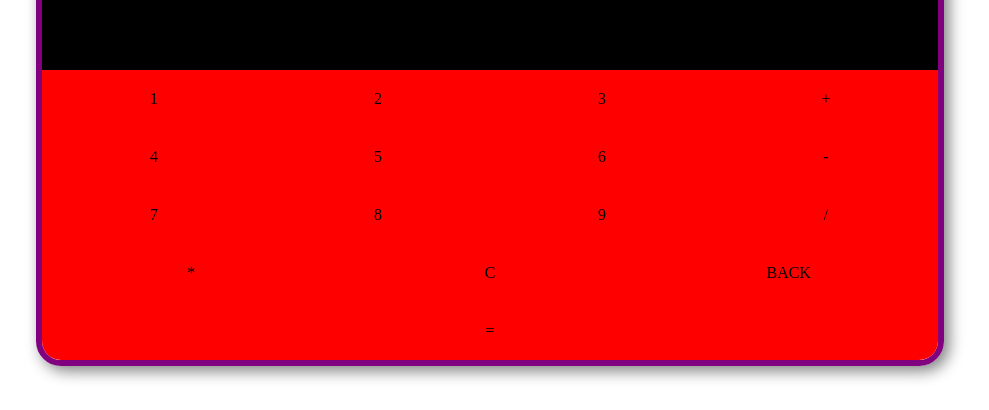
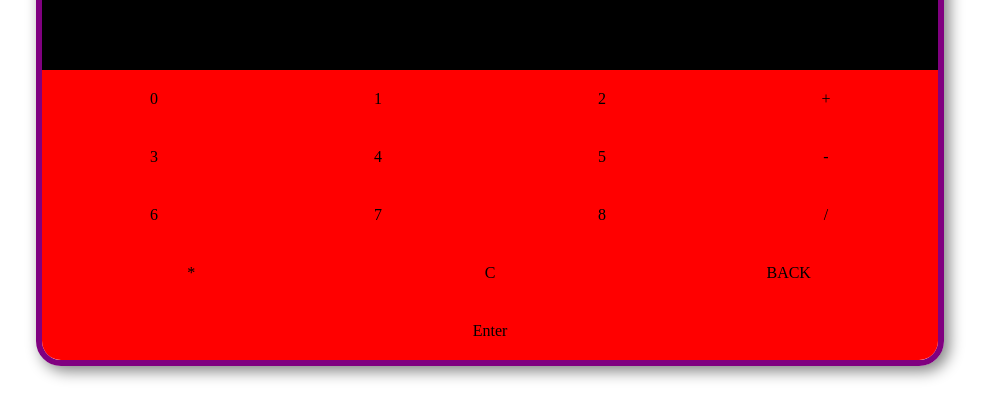
Before and after one commit to craftsmaker/omni-calculator, a React (Create React App) app in the folder Desktop/: page / in a window 1280 px wide. Shown: the part 345-755 px from the top of the page, without its empty margins (150-1139 px from the left). Built offline with nearby package versions, Linux system fonts and the light colour scheme.

Commit message:
Desktop: Key bugs fixed and code refactored

```diff
--- a/Desktop/src/App.js
+++ b/Desktop/src/App.js
@@ -1,24 +1,32 @@
-import React, {useState} from 'react';
+import React, {useState,useEffect} from 'react';
 import './style.css'
 
 function App(){
   const [val,setVal] = useState('');
+  const [keyValue, setKeyValue] = useState("");
 
   function handleChange(value){
     setVal(value);
+    setKeyValue("");
   }
 
   function handleKeyPressed(e){
     const key = e.key;
 
-    if (isValid(key)){
-      setVal(val + key);
+    if (isValided(key)){
+      if (key === "Enter")
+      {
+        setKeyValue("Enter");
+      }
+      else{
+        setVal(val + key);
+      }
     }
   }
 
-  function isValid(key){
-    return ["1","2","3","4","5","6","7","8","9"].some(value => value === key)
-       || ["+","-","/","*"].some(value => value === key) ? true : false
+  function isValided(key){
+    return ["0","1","2","3","4","5","6","7","8","9"].some(value => value === key)
+       || ["+","-","/","*","Enter"].some(value => value === key) ? true : false
   }
 
   return (
@@ -31,7 +39,7 @@ function App(){
           </div>
         </div>
 
-        <Buttons value={val} onChange={handleChange}/>
+        <Buttons keyValue={keyValue} value={val} onChange={handleChange}/>
       </div>
     </div>
   )
@@ -39,16 +47,27 @@ function App(){
 
 function Buttons(props){
   let val = props.value;
+  let keyValue = props.keyValue;
 
-  const [index,setIndex] = useState(-1);
-  const OPERATORS = ["+","-","/","*"]
-  const numbers = ["1","2","3","4","5","6","7","8","9"]
+  let index = -1;
+  const OPERATORS = ["+","-","/","*","Enter"]
+  const numbers = ["0","1","2","3","4","5","6","7","8","9"]
+
+  useEffect(()=>{if (keyValue) {handleClick(keyValue)}});
 
   function handleClick(value){
-    if (OPERATORS.some(item => item === value) || numbers.some(item => item === value)){
+    const checking = OPERATORS.some(item => item === value);
+
+    if (checking || numbers.some(item => item === value)){
       const evaluation = isEvaluate();
-      if(OPERATORS.some(item => item === value) && !evaluation){
-        props.onChange(val);
+
+      if(checking && !evaluation){
+        if (value === "Enter"){
+          props.onChange(handleResult());
+        }
+        else {
+          props.onChange(val);
+        }
       }
       else{
         props.onChange(val + value);
@@ -57,13 +76,11 @@ function Buttons(props){
   }
 
   function handleResult(){
+    let value = val;
 
-    let first = val.substring(0,index);
-    let second = val.substring(index + 1,val.length);
-    let operator = val.substring(index, index + 1);
-
-    let p1 = parseInt(first);
-    let p2 = parseInt(second);
+    let p1 = parseInt(value.substring(0,index));
+    let p2 = parseInt(value.substring(index + 1,val.length));
+    let operator = value.substring(index, index + 1);
 
     let result = 0;
 
@@ -84,8 +101,7 @@ function Buttons(props){
         console.log("No operator:",operator)
       }
 
-        result = result.toString();
-        props.onChange(result);
+      return result.toString();
   }
 
   function handleClean(){
@@ -103,13 +119,14 @@ function Buttons(props){
 
   function isEvaluate(){
     let arrayValue = val.split("");
-
+    console.log(index);
     return !(
-      arrayValue.some((value,index) => {
-        if (OPERATORS.some(item => value === item)){
-          setIndex(index);
+      arrayValue.some((value,i) => {
+        const checking = OPERATORS.some(item => value === item);
+        if (checking){
+          index = i;
         }
-        return OPERATORS.some(item => value === item);
+        return checking;
       })
     );
   }
@@ -144,7 +161,7 @@ function Buttons(props){
           </div>
 
           <div id="send" className="teste">
-              <p onClick={() => handleResult()}>=</p>
+              <p onClick={() => handleClick(OPERATORS[4])}>{OPERATORS[4]}</p>
           </div>
         </div>
   )
```
